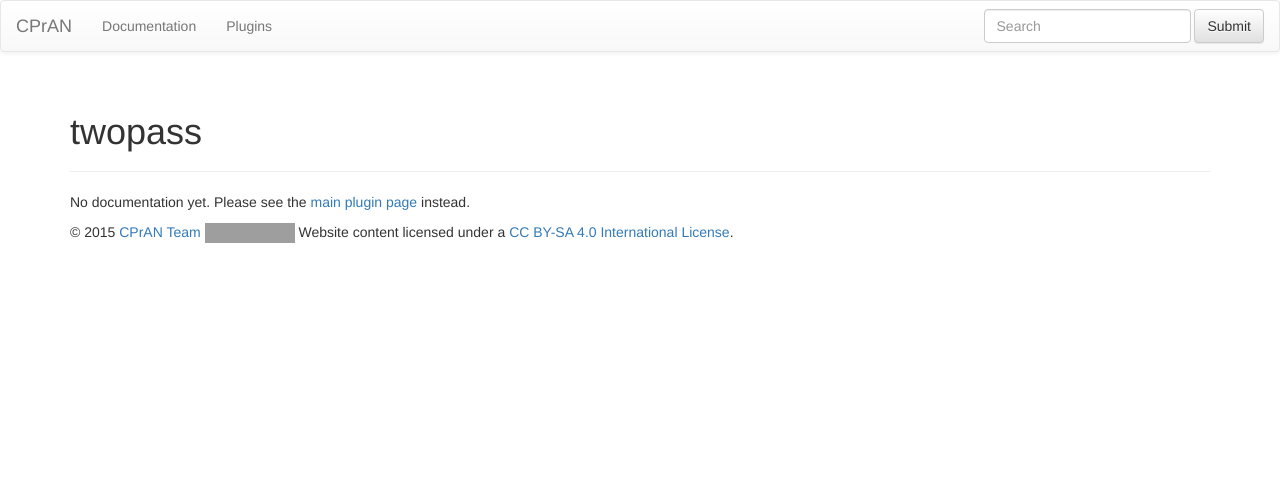
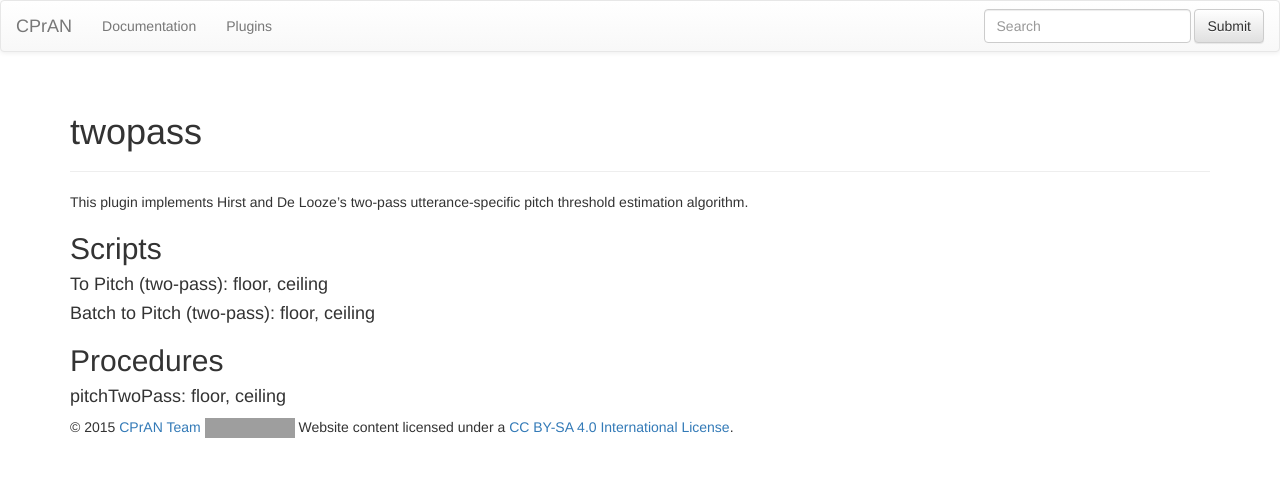
Before and after one commit to jjatria/cpran-www, a Jekyll site: the page built from docs/plugins/twopass/index.md, in a window 1280 px wide. Shown: the top 477 px of the page. Built offline with Jekyll 4.4.1, drawn with Linux system fonts in a browser that asks for light colours; nearby versions of some CDN libraries; library files that are not in the unit come from our copies; comment, search, counter and statistics services are not loaded; grey boxes are pictures that could not be loaded.

Commit message:
Added a skeleton of documentation for twopass

```diff
--- a/docs/plugins/twopass/index.md
+++ b/docs/plugins/twopass/index.md
@@ -5,6 +5,18 @@ title: twopass
 ---
 {% include JB/setup %}
 
-No documentation yet. Please see the [main plugin page][] instead.
+This plugin implements Hirst and De Looze's two-pass utterance-specific pitch
+threshold estimation algorithm.
 
-[main plugin page]: {{ BASE_PATH }}/plugins/{{ page.title }}
+## Scripts
+
+#### To Pitch (two-pass): floor, ceiling
+{: #to-pitch-two-pass }
+
+#### Batch to Pitch (two-pass): floor, ceiling
+{: #batch-to-pitch-two-pass }
+
+## Procedures
+
+#### pitchTwoPass: floor, ceiling
+{: #pitch-two-pass }
```
